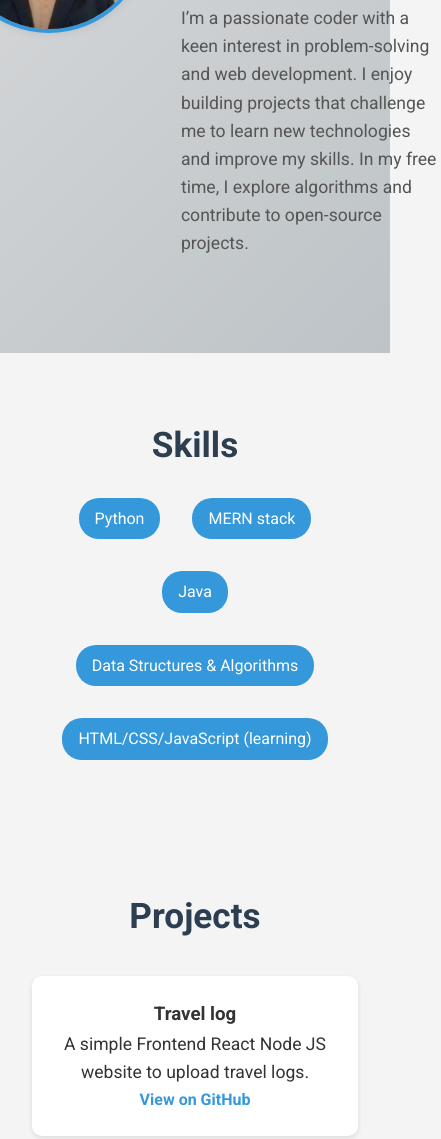
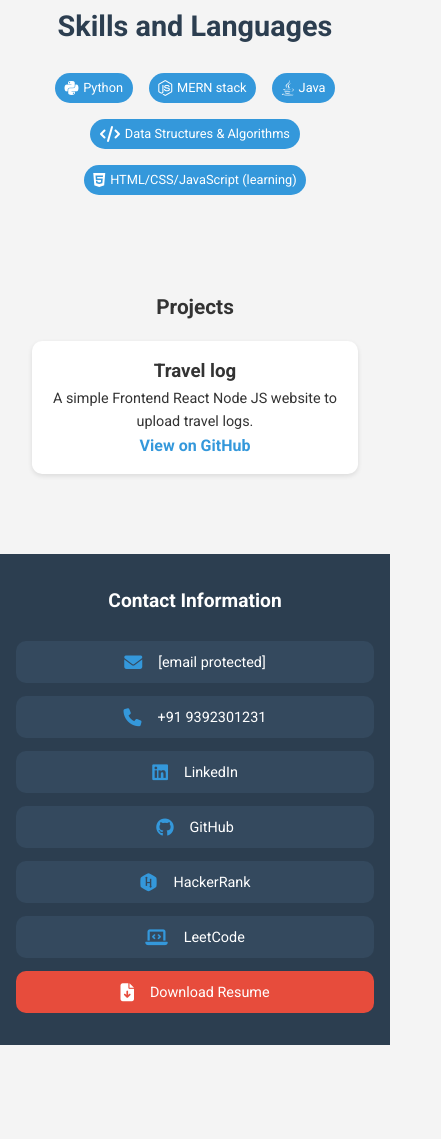
Before and after one commit to Ashish-Mythreya/my-portfolio, a plain HTML site: page index.html in a window 390 px wide. Shown: the part 551-1690 px from the top of the page, 441 px wide, since content can reach past the window. After the commit the page ends 1596 px from the top, so only its background shows below. Drawn offline with Linux system fonts and the light colour scheme.

Commit message:
Update portfolio with new changes

```diff
--- a/index.html
+++ b/index.html
@@ -6,6 +6,7 @@
     <title>Ashish Mythreya - Portfolio</title>
     <link rel="stylesheet" href="style.css">
     <link href="https://fonts.googleapis.com/css2?family=Roboto:wght@400;700&display=swap" rel="stylesheet">
+    <link rel="stylesheet" href="https://cdnjs.cloudflare.com/ajax/libs/font-awesome/6.4.0/css/all.min.css" integrity="sha512-iecdLmaskl7CVkqkXNQ/ZH/XLlvWZOJyj7Yy7tcenmpD1ypASozpmT/E0iPtmFIB46ZmdtAc9eNBvH0H/ZpiBw==" crossorigin="anonymous" referrerpolicy="no-referrer" />
 </head>
 <body>
     <!-- Navigation -->
@@ -32,13 +33,28 @@
 
     <!-- Skills Section -->
     <section id="skills">
-        <h2>Skills</h2>
+        <h2>Skills and Languages</h2>
         <ul>
-            <li>Python</li>
-            <li>MERN stack</li>
-            <li>Java</li>
-            <li>Data Structures & Algorithms</li>
-            <li>HTML/CSS/JavaScript (learning)</li>
+            <li>
+                <i class="fab fa-python skill-icon"></i>
+                <span>Python</span>
+            </li>
+            <li>
+                <i class="fab fa-node-js skill-icon"></i>
+                <span>MERN stack</span>
+            </li>
+            <li>
+                <i class="fab fa-java skill-icon"></i>
+                <span>Java</span>
+            </li>
+            <li>
+                <i class="fas fa-code skill-icon"></i>
+                <span>Data Structures & Algorithms</span>
+            </li>
+            <li>
+                <i class="fab fa-html5 skill-icon"></i>
+                <span>HTML/CSS/JavaScript (learning)</span>
+            </li>
         </ul>
     </section>
 
@@ -54,9 +70,37 @@
 
     <!-- Contact Section -->
     <section id="contact">
-        <h2>Contact</h2>
-        <p>Email: <a href="mailto:enagandhulaashishmythreya@gmail.com">enagandhulaashishmythreya@gmail.com</a></p>
-        <p><a href="https://www.linkedin.com/in/enagandhula-ashish-mythreya-69953727a" target="_blank">LinkedIn</a></p>
+        <h2>Contact Information</h2>
+        <div class="contact-grid">
+            <div class="contact-item">
+                <i class="fas fa-envelope"></i>
+                <span><a href="/cdn-cgi/l/email-protection#34111a1513151a101c01101d1d0f14150f14110508140e19051d3c1b111d1510521f1311">[email&#160;protected]</a></span>
+            </div>
+            <div class="contact-item">
+                <i class="fas fa-phone"></i>
+                <span>+91 9392301231</span>
+            </div>
+            <div class="contact-item">
+                <i class="fab fa-linkedin"></i>
+                <span><a href="https://www.linkedin.com/in/enagandhula-ashish-mythreya-69953727a" target="_blank">LinkedIn</a></span>
+            </div>
+            <div class="contact-item">
+                <i class="fab fa-github"></i>
+                <span><a href="https://github.com/Ashish-Mythreya" target="_blank">GitHub</a></span>
+            </div>
+            <div class="contact-item">
+                <i class="fab fa-hackerrank"></i>
+                <span><a href="https://www.hackerrank.com/your-profile" target="_blank">HackerRank</a></span>
+            </div>
+            <div class="contact-item">
+                <i class="fas fa-laptop-code"></i> <!-- Replaced fa-leetcode with fa-laptop-code -->
+                <span><a href="https://leetcode.com/your-profile" target="_blank">LeetCode</a></span>
+            </div>
+            <div class="contact-item resume-item">
+                <i class="fas fa-file-download"></i>
+                <a href="resume.pdf" download>Download Resume</a>
+            </div>
+        </div>
     </section>
 
     <script src="script.js"></script>
--- a/style.css
+++ b/style.css
@@ -8,7 +8,7 @@
 body {
     font-family: 'Roboto', sans-serif;
     line-height: 1.6;
-    background-color: #f4f4f4;
+    background-color: #f4f4f4; /* Original light background */
     color: #333;
 }
 
@@ -37,13 +37,13 @@ nav ul li a {
     transition: color 0.3s ease;
 }
 nav ul li a:hover {
-    color: #3498db;
+    color: #3498db; /* Original hover color */
 }
 
 /* Home Section */
 #home {
     margin-top: 4rem;
-    background: linear-gradient(135deg, #e0e0e0, #bdc3c7);
+    background: linear-gradient(135deg, #e0e0e0, #bdc3c7); /* Original gradient */
     padding: 6rem 2rem;
 }
 .home-content {
@@ -59,7 +59,7 @@ nav ul li a:hover {
     height: auto;
     border-radius: 50%;
     object-fit: cover;
-    border: 4px solid #3498db;
+    border: 4px solid #3498db; /* Original border color */
     box-shadow: 0 0 10px rgba(0, 0, 0, 0.1);
 }
 .home-text {
@@ -76,18 +76,15 @@ h1 {
     color: #555;
 }
 
-/* Sections */
-section {
+/* Skills Section */
+#skills {
     padding: 4rem 2rem;
     text-align: center;
 }
-h2 {
+#skills h2 {
     font-size: 2.2rem;
     margin-bottom: 1.5rem;
     color: #2c3e50;
-}
-p {
-    font-size: 1.1rem;
 }
 #skills ul {
     list-style: none;
@@ -97,27 +94,224 @@ p {
     flex-wrap: wrap;
 }
 #skills ul li {
-    background-color: #3498db;
+    background-color: #3498db; /* Original skill background */
     color: white;
     padding: 0.5rem 1rem;
     border-radius: 20px;
     transition: transform 0.3s ease;
+    display: flex;
+    align-items: center;
 }
 #skills ul li:hover {
-    transform: scale(1.1);
+    transform: scale(1.1); /* Original hover scale */
+}
+.skill-icon {
+    font-size: 20px;
+    margin-right: 0.5rem;
+    color: white;
+}
+#skills ul li span {
+    font-size: 1.1rem;
+}
+
+/* Projects Section */
+#projects {
+    padding: 4rem 2rem;
+    text-align: center;
 }
 .project {
     margin: 2rem 0;
-    background-color: white;
+    background-color: white; /* Original white background */
     padding: 1.5rem;
     border-radius: 10px;
     box-shadow: 0 2px 5px rgba(0, 0, 0, 0.1);
 }
 .project a {
-    color: #3498db;
+    color: #3498db; /* Original link color */
     text-decoration: none;
     font-weight: 700;
 }
 .project a:hover {
     text-decoration: underline;
 }
+
+/* Contact Section */
+#contact {
+    padding: 4rem 2rem;
+    text-align: center;
+    background-color: #2c3e50; /* Dark background to match the image */
+    color: white;
+}
+#contact h2 {
+    font-size: 2.2rem;
+    margin-bottom: 1.5rem;
+    color: white; /* Adjusted for dark background */
+}
+.contact-grid {
+    display: grid;
+    grid-template-columns: repeat(auto-fit, minmax(200px, 1fr));
+    gap: 1rem;
+    max-width: 800px;
+    margin: 0 auto;
+}
+.contact-item {
+    background-color: #34495e; /* Darker shade to complement original palette */
+    padding: 1rem;
+    border-radius: 10px;
+    display: flex;
+    align-items: center;
+    justify-content: center;
+    text-align: left;
+    transition: transform 0.3s ease;
+}
+.contact-item:hover {
+    transform: scale(1.05);
+}
+.contact-item i {
+    font-size: 24px;
+    margin-right: 1rem;
+    color: #3498db; /* Original accent color for icons */
+}
+.contact-item span, .contact-item a {
+    font-size: 1.1rem;
+    color: white;
+    text-decoration: none;
+}
+.contact-item a:hover {
+    text-decoration: underline;
+}
+.resume-item {
+    background-color: #e74c3c; /* Red shade for resume to stand out */
+}
+.resume-item i {
+    color: white;
+}
+.resume-item a {
+    color: white;
+}
+
+/* Media Queries for Mobile */
+@media (max-width: 768px) {
+    nav {
+        padding: 0.8rem;
+    }
+    nav ul {
+        flex-direction: column;
+        align-items: center;
+    }
+    nav ul li {
+        margin: 0.5rem 0;
+    }
+
+    #home {
+        padding: 2rem 1rem;
+    }
+    .home-content {
+        flex-direction: column;
+        text-align: center;
+    }
+    .profile-img {
+        width: 120px;
+    }
+    .home-text {
+        text-align: center;
+    }
+    h1 {
+        font-size: 1.8rem;
+    }
+    .about-me {
+        font-size: 0.95rem;
+    }
+
+    #skills {
+        padding: 2rem 1rem;
+    }
+    #skills h2 {
+        font-size: 1.8rem;
+    }
+    #skills ul {
+        gap: 1rem;
+    }
+    #skills ul li {
+        padding: 0.4rem 0.8rem;
+    }
+    .skill-icon {
+        font-size: 18px;
+        margin-right: 0.4rem;
+    }
+    #skills ul li span {
+        font-size: 0.9rem;
+    }
+
+    #contact {
+        padding: 2rem 1rem;
+    }
+    #contact h2 {
+        font-size: 1.5rem;
+    }
+    .contact-grid {
+        grid-template-columns: 1fr;
+        gap: 0.8rem;
+    }
+    .contact-item {
+        padding: 0.8rem;
+    }
+    .contact-item i {
+        font-size: 20px;
+    }
+    .contact-item span, .contact-item a {
+        font-size: 0.95rem;
+    }
+
+    .project {
+        margin: 1rem 0;
+        padding: 1rem;
+    }
+    h2 {
+        font-size: 1.5rem;
+    }
+    p {
+        font-size: 0.95rem;
+    }
+}
+
+@media (max-width: 480px) {
+    .profile-img {
+        width: 100px;
+    }
+    h1 {
+        font-size: 1.5rem;
+    }
+    h2 {
+        font-size: 1.3rem;
+    }
+    .about-me, p {
+        font-size: 0.9rem;
+    }
+    nav ul li a {
+        font-size: 0.9rem;
+    }
+    #skills ul li {
+        padding: 0.3rem 0.6rem;
+    }
+    .skill-icon {
+        font-size: 16px;
+        margin-right: 0.3rem;
+    }
+    #skills ul li span {
+        font-size: 0.8rem;
+    }
+
+    #contact h2 {
+        font-size: 1.2rem;
+    }
+    .contact-item {
+        padding: 0.6rem;
+    }
+    .contact-item i {
+        font-size: 18px;
+    }
+    .contact-item span, .contact-item a {
+        font-size: 0.9rem;
+    }
+}
```
Also changed, not shown: 1 other file.
